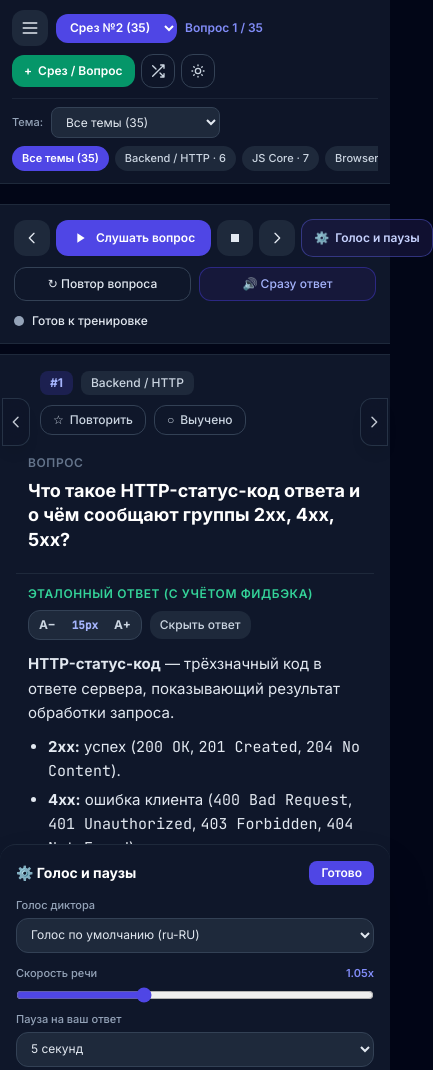
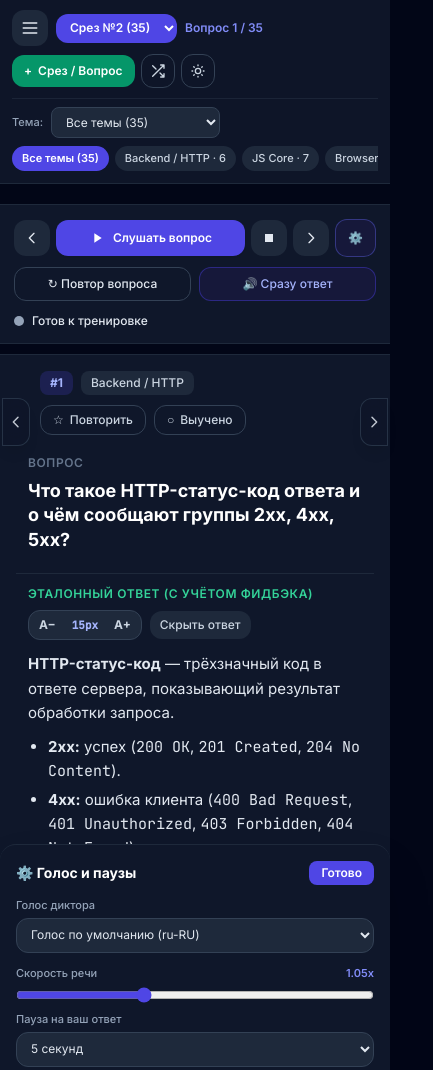
Before and after one commit to Bubnov-Roma/interview-trainer, a plain HTML site: page index.html in a window 390 px wide. Shown: the top 1070 px of the page, 433 px wide, since content can reach past the window. Drawn offline with nearby package versions, Linux system fonts and the light colour scheme.

Commit message:
fix: Remove text from mobile settings button
Removed the text 'Голос и паузы' from the mobile settings button.

```diff
--- a/index.html
+++ b/index.html
@@ -205,7 +205,6 @@
               <!-- Кнопка открытия Drawer настроек на мобильных (<=768px) -->
               <button type="button" onclick="toggleMobileSettings(true)" class="md:hidden px-3 py-2.5 rounded-xl border border-indigo-500/40 bg-indigo-950/50 hover:bg-indigo-900/60 text-xs font-semibold text-indigo-200 flex items-center gap-1.5 shrink-0" aria-label="Голос и паузы">
                 <span>⚙️</span>
-                <span>Голос и паузы</span>
               </button>
             </div>
 
```
